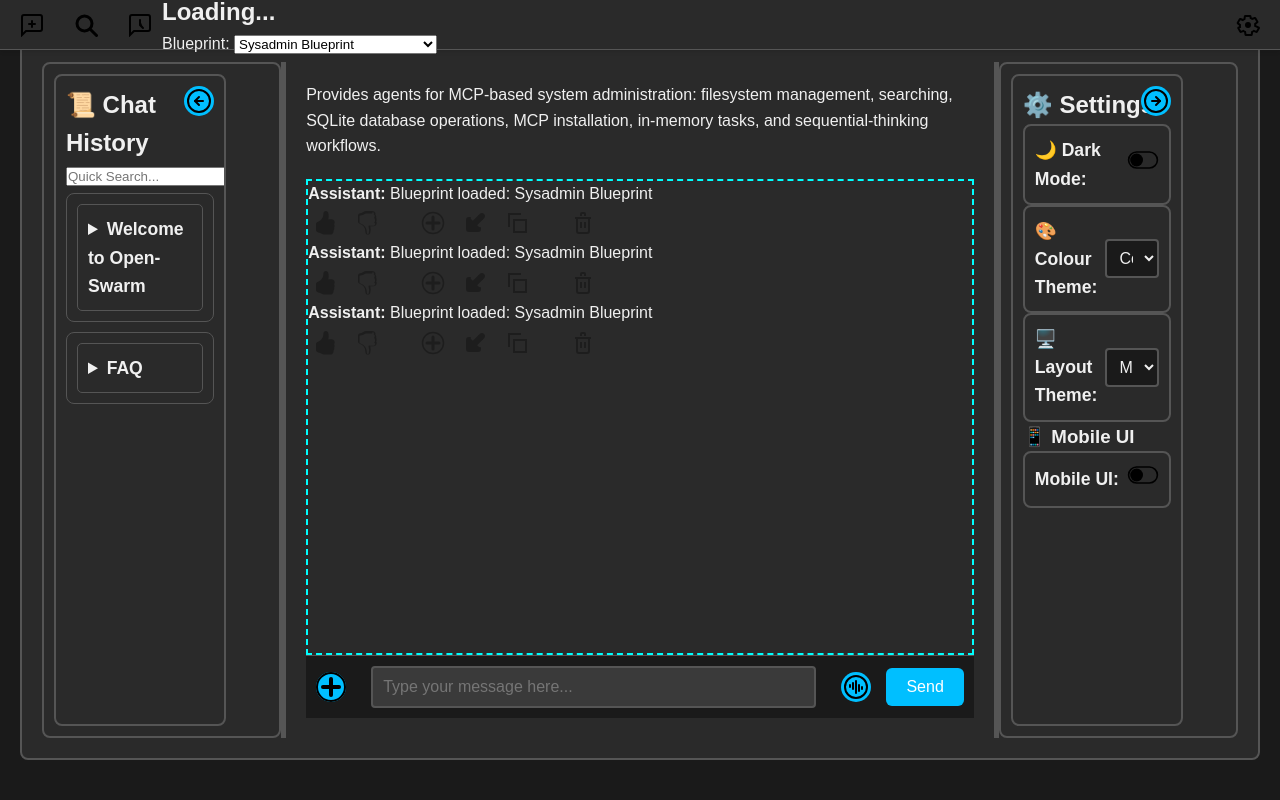
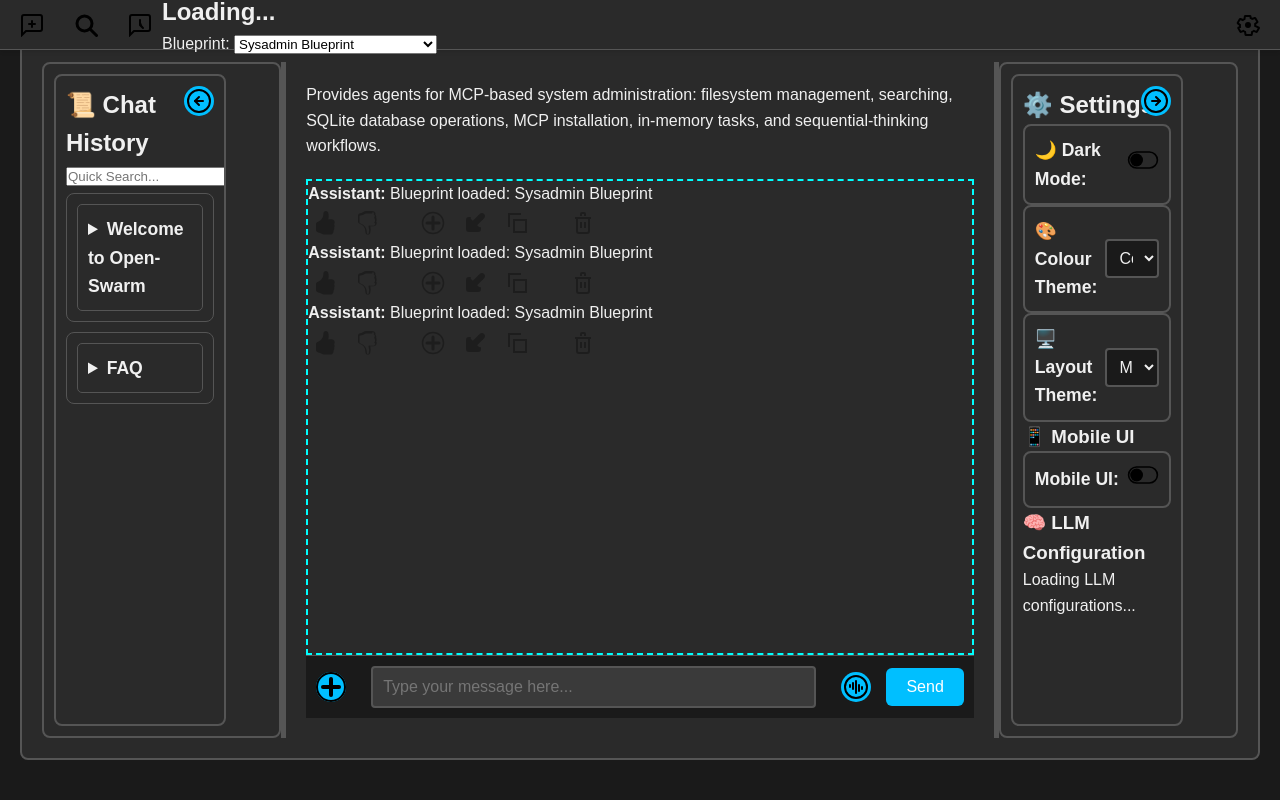
Before and after one commit to mkc909/open-swarm-mcp, a Django app: template src/swarm/templates/rest_mode/blueprint_page.html in a window 1280 px wide. Run offline with Django 4.2, Linux system fonts and the light colour scheme; the template is opened without the code that fills it, so the values that code supplies are empty; parts of the project's set-up code (start-up, migrations or seed data) failed here and were passed over.

Commit message:
feat(settings-sidebar): add LLM configuration section to sidebar

```diff
--- a/src/swarm/templates/rest_mode/components/settings_sidebar.html
+++ b/src/swarm/templates/rest_mode/components/settings_sidebar.html
@@ -20,9 +20,9 @@
         <div class="theme-dropdown theme-toggle">
             <label for="colorSelect">🎨 Colour Theme:</label>
             <select id="colorSelect">
+                <option value="corporate">Corporate</option>
                 <option value="pastel">Pastel</option>
                 <option value="tropical">Tropical</option>
-                <option value="corporate">Corporate</option>
             </select>
         </div>
 
@@ -73,5 +73,11 @@
                 </div>
             </div>
         </div>
+
+        <!-- LLM Configuration -->
+        <h3>🧠 LLM Configuration</h3>
+        <div id="llmConfiguration">
+            <p>Loading LLM configurations...</p>
+        </div>
     </div>
 </div>
```
